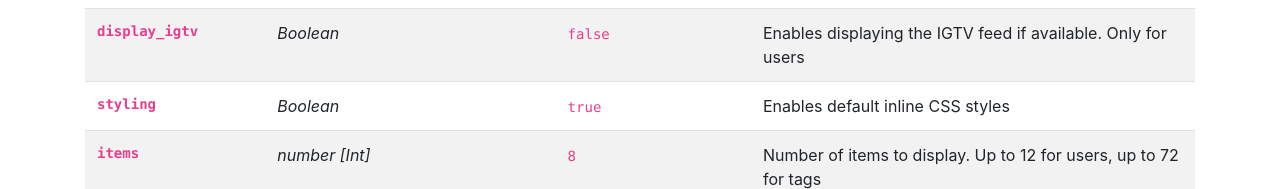
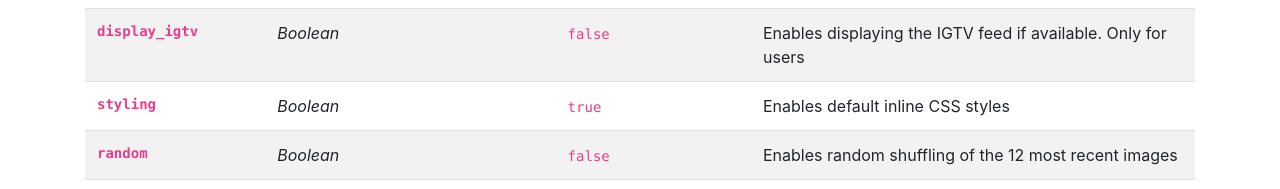
Before and after one commit to jsanahuja/jquery.instagramFeed, a website: page index.html in a window 1280 px wide. Shown: the part 1120-1309 px from the top of the page. Drawn offline with nearby package versions, Linux system fonts and the light colour scheme; no server answers; a small style sheet from the web is missing.

Commit message:
Added new parameter to Documentation table

```diff
--- a/index.html
+++ b/index.html
@@ -231,6 +231,14 @@
                         <td><em>Boolean</em></td>
                         <td><code>true</code></td>
                         <td>Enables default inline CSS styles</td>
+                    </tr>
+                    <tr>
+                        <td class="d-flex flex-wrap">
+                            <code class="text-bold flex-grow-1">random</code>
+                        </td>
+                        <td><em>Boolean</em></td>
+                        <td><code>false</code></td>
+                        <td>Enables random shuffling of the 12 most recent images</td>
                     </tr>
                     <tr>
                         <td class="d-flex flex-wrap">
```
